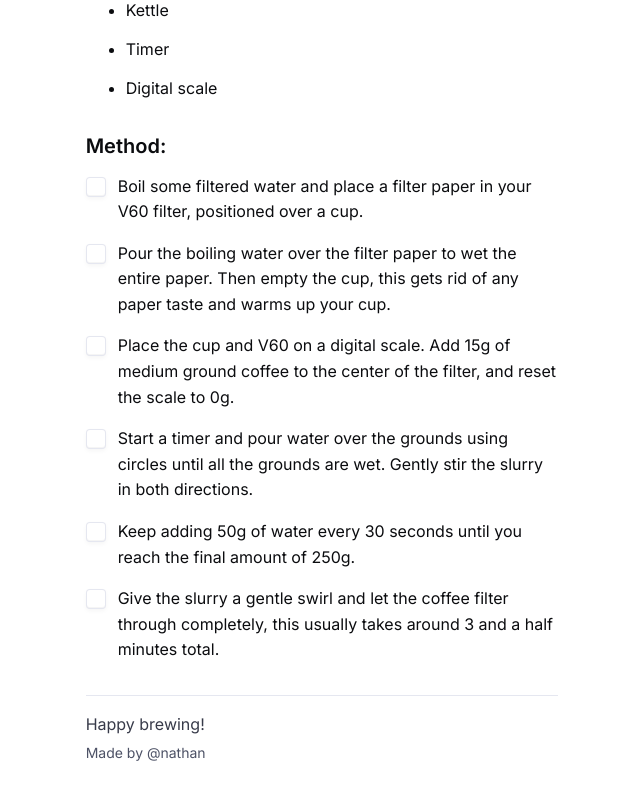
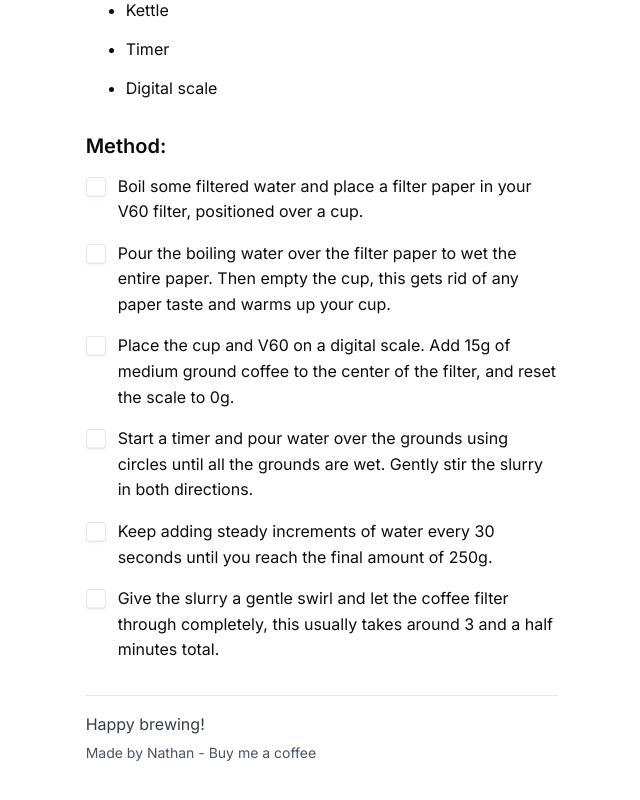
Before and after one commit to nathandorney/coffee-recipe, a Next.js app: page /how-to-brew-v60 in a window 1280 px wide. Shown: the part 607-1407 px from the top of the page, without its empty margins (318-958 px from the left). Built offline with nearby package versions, Linux system fonts and the light colour scheme.

Commit message:
buy me a coffee

```diff
--- a/components/Footer.js
+++ b/components/Footer.js
@@ -2,8 +2,9 @@ const Footer = () => {
   return (
     <footer>
       <p>Happy brewing!</p>
-      <a href="https://read.cv/nathan" className="note">
-        Made by @nathan
+
+      <a href="https://www.buymeacoffee.com/nathancoffee" className="note">
+        Made by Nathan - Buy me a coffee
       </a>
     </footer>
   );
--- a/components/V60Guide.js
+++ b/components/V60Guide.js
@@ -133,8 +133,8 @@ const CoffeeCalculator = () => {
             </Checkbox.Indicator>
           </Checkbox.Root>
           <label htmlFor="m5" className="methodLabel">
-            Keep adding 50g of water every 30 seconds until you reach the final
-            amount of {waterAmount}g.
+            Keep adding steady increments of water every 30 seconds until you
+            reach the final amount of {waterAmount}g.
           </label>
         </li>
 
```
